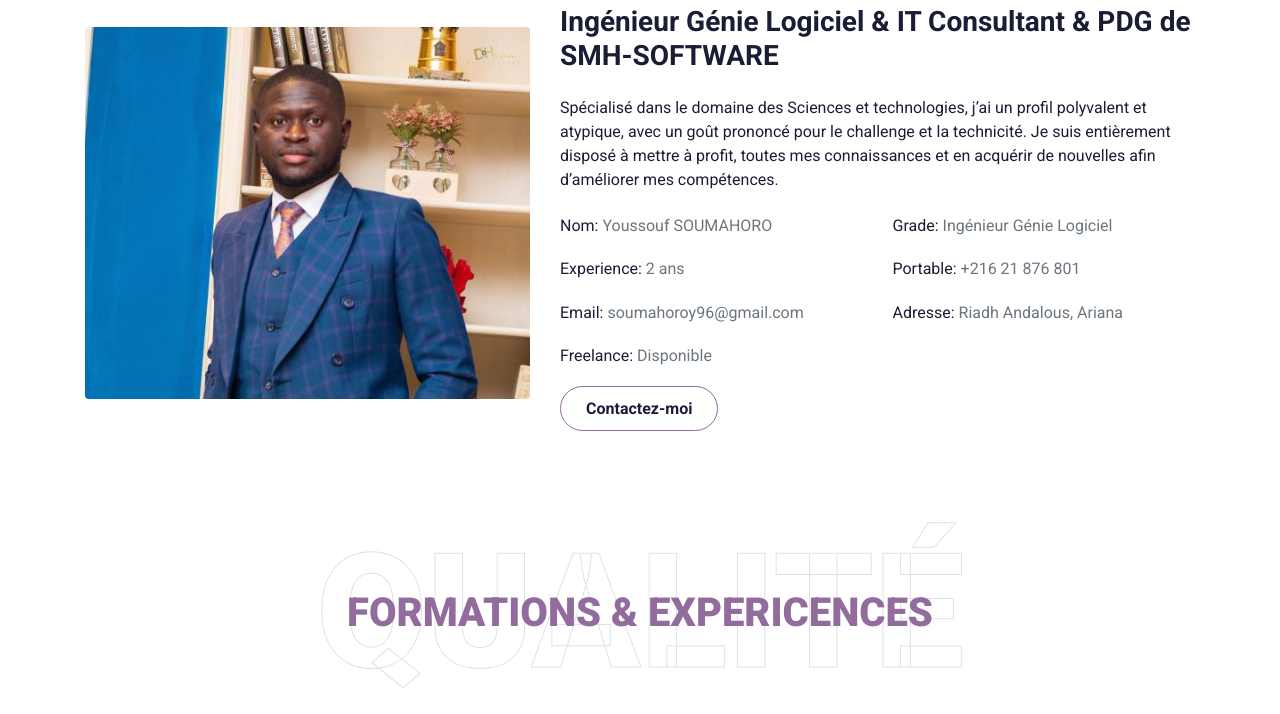
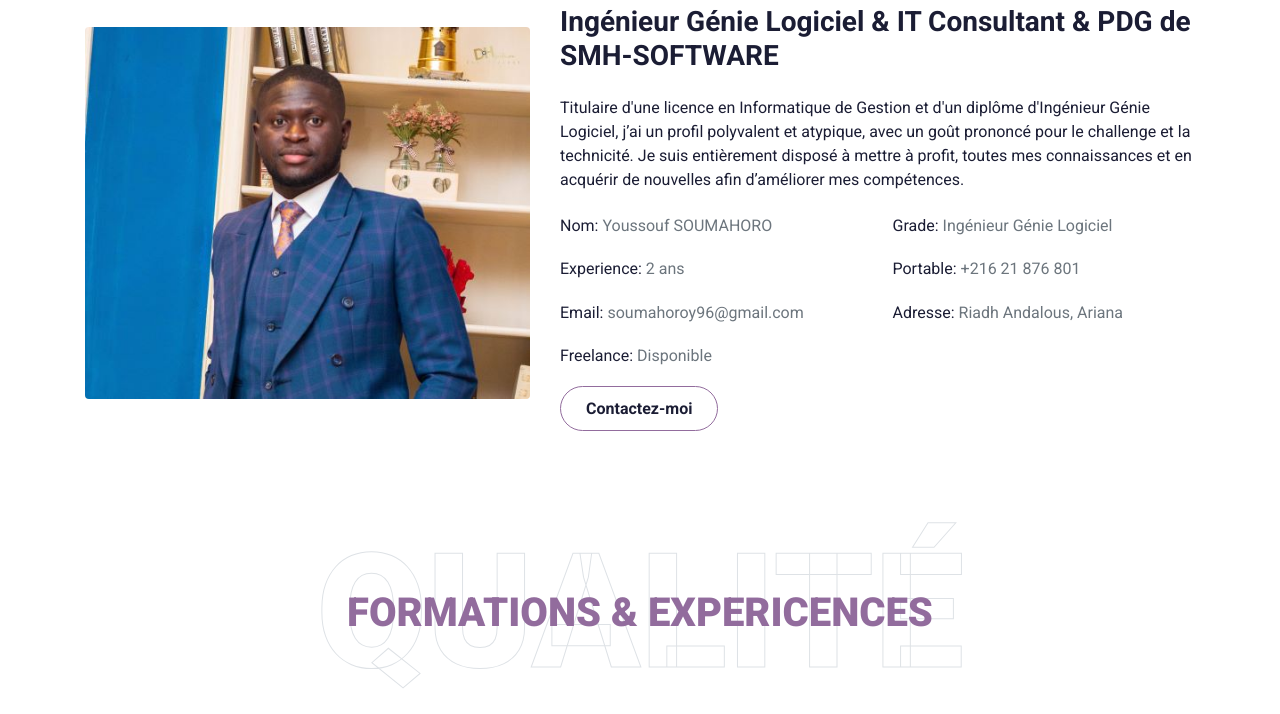
Before and after one commit to SMH-Software/monportfolio, a plain HTML site: page index.html in a window 1280 px wide. Shown: the part 1091-1805 px from the top of the page. Drawn offline with nearby package versions, Linux system fonts and the light colour scheme.

Commit message:
Update index.html

```diff
--- a/index.html
+++ b/index.html
@@ -102,7 +102,7 @@
                 <div class="col-lg-7">
                     <h3 class="mb-4">Ingénieur Génie Logiciel & IT Consultant & PDG de SMH-SOFTWARE</h3>
                     <p>
-                        Spécialisé dans le domaine des Sciences et technologies, j’ai un profil polyvalent et atypique, avec un goût prononcé pour
+                        Titulaire d'une licence en Informatique de Gestion et d'un diplôme d'Ingénieur Génie Logiciel, j’ai un profil polyvalent et atypique, avec un goût prononcé pour
                         le challenge et la technicité. Je suis entièrement disposé à mettre à profit, toutes mes
                         connaissances et en acquérir de nouvelles afin d’améliorer mes compétences.</p>
                     <div class="row mb-3">
```
